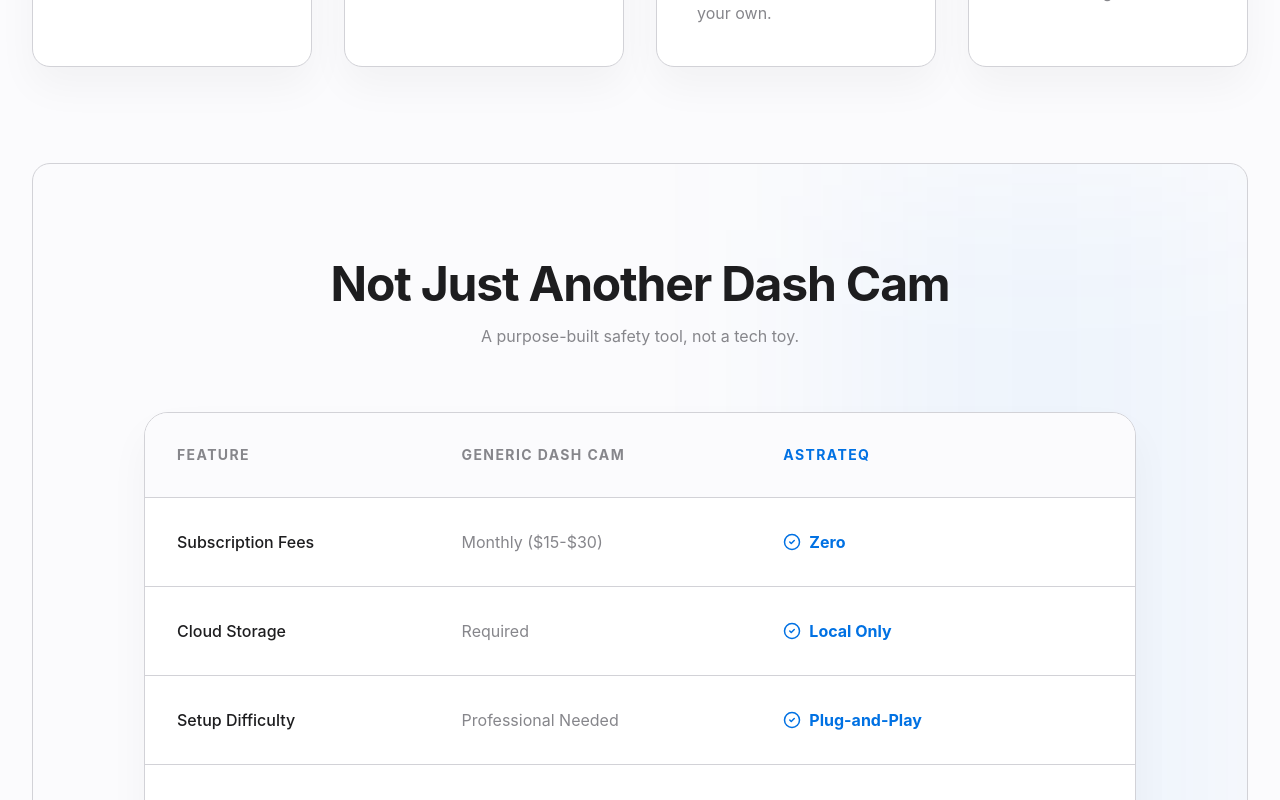
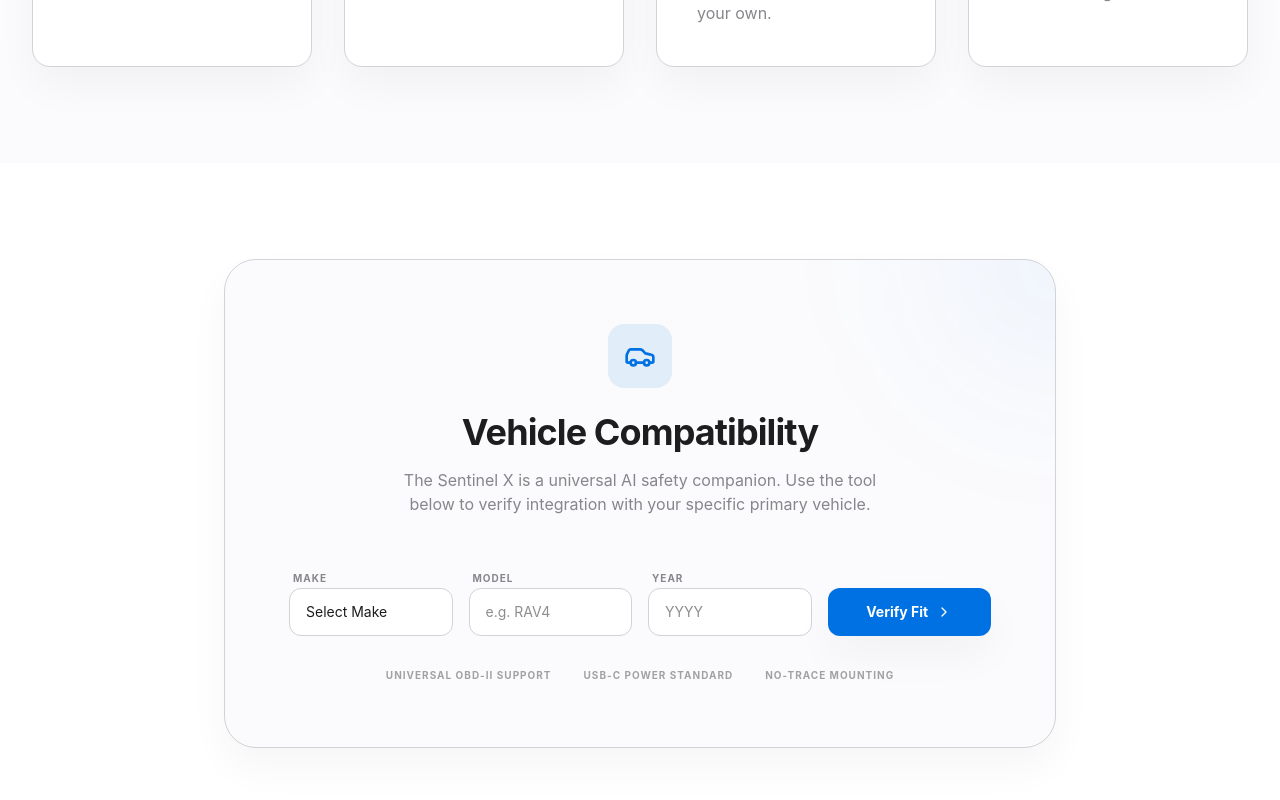
Before and after one commit to MaverickKing17/astrateq-prelaunch-funnel, a React (Vite) app: page / in a window 1280 px wide. Shown: the part 1920-2720 px from the top of the page. Built offline with nearby package versions, Linux system fonts and the light colour scheme.

Commit message:
feat: Add vehicle compatibility checker
Introduces a new section to the reservation funnel allowing users to check if the Astrateq system is compatible with their vehicle. This enhances user experience by providing immediate feedback on product fitment.

```diff
--- a/src/App.tsx
+++ b/src/App.tsx
@@ -3,7 +3,7 @@
  * SPDX-License-Identifier: Apache-2.0
  */
 
-import { useState, useEffect, ReactNode } from 'react';
+import { useState, useEffect, ReactNode, FormEvent } from 'react';
 import {
   ShieldCheck,
   Zap,
@@ -25,7 +25,8 @@
   FileText,
   Info,
   Truck,
-  Heart
+  Heart,
+  Car
 } from 'lucide-react';
 import { motion, AnimatePresence } from 'motion/react';
 
@@ -328,6 +329,130 @@
             title="Winter-Tested"
             description="Optimized for Alberta/Ontario conditions. Glare reduction for low-sun winter driving."
           />
+        </div>
+      </div>
+    </section>
+  );
+};
+
+const CompatibilityChecker = () => {
+  const [make, setMake] = useState('');
+  const [model, setModel] = useState('');
+  const [year, setYear] = useState('');
+  const [result, setResult] = useState<'none' | 'checking' | 'compatible'>('none');
+
+  const makes = ["Toyota", "Honda", "Ford", "Chevrolet", "Tesla", "BMW", "Audi", "Mercedes-Benz", "Hyundai", "Kia", "Subaru", "Volkswagen", "Lexus", "Mazda", "Volvo", "Dodge", "Ram", "Jeep", "Nissan"];
+
+  const handleCheck = (e: FormEvent) => {
+    e.preventDefault();
+    setResult('checking');
+    setTimeout(() => {
+      setResult('compatible');
+    }, 1500);
+  };
+
+  return (
+    <section className="py-24 bg-white" id="compatibility">
+      <div className="max-w-4xl mx-auto px-4 sm:px-6 lg:px-8">
+        <div className="bg-brand-bg rounded-[32px] p-8 md:p-16 border border-brand-border shadow-premium relative overflow-hidden">
+          <div className="absolute top-0 right-0 w-64 h-64 bg-brand-primary/5 rounded-full blur-[80px] -mr-32 -mt-32" />
+
+          <div className="relative z-10">
+            <div className="text-center mb-12 space-y-4">
+              <div className="w-16 h-16 bg-brand-primary/10 rounded-2xl flex items-center justify-center mx-auto mb-6">
+                <Car className="text-brand-primary" size={32} />
+              </div>
+              <h2 className="text-3xl md:text-4xl font-bold tracking-tight">Vehicle Compatibility</h2>
+              <p className="text-brand-gray max-w-lg mx-auto">
+                The Sentinel X is a universal AI safety companion. Use the tool below to verify integration with your specific primary vehicle.
+              </p>
+            </div>
+
+            <form onSubmit={handleCheck} className="grid grid-cols-1 md:grid-cols-4 gap-4 mb-8">
+              <div className="space-y-2">
+                <label className="text-[10px] font-bold uppercase tracking-widest text-brand-gray ml-1">Make</label>
+                <select
+                  value={make}
+                  onChange={(e) => setMake(e.target.value)}
+                  className="w-full h-12 bg-white border border-brand-border rounded-xl px-4 text-sm focus:ring-1 focus:ring-brand-primary outline-none appearance-none cursor-pointer"
+                  required
+                >
+                  <option value="">Select Make</option>
+                  {makes.sort().map(m => <option key={m} value={m}>{m}</option>)}
+                </select>
+              </div>
+              <div className="space-y-2">
+                <label className="text-[10px] font-bold uppercase tracking-widest text-brand-gray ml-1">Model</label>
+                <input
+                  type="text"
+                  placeholder="e.g. RAV4"
+                  value={model}
+                  onChange={(e) => setModel(e.target.value)}
+                  className="w-full h-12 bg-white border border-brand-border rounded-xl px-4 text-sm focus:ring-1 focus:ring-brand-primary outline-none"
+                  required
+                />
+              </div>
+              <div className="space-y-2">
+                <label className="text-[10px] font-bold uppercase tracking-widest text-brand-gray ml-1">Year</label>
+                <input
+                  type="number"
+                  placeholder="YYYY"
+                  min="1990"
+                  max="2026"
+                  value={year}
+                  onChange={(e) => setYear(e.target.value)}
+                  className="w-full h-12 bg-white border border-brand-border rounded-xl px-4 text-sm focus:ring-1 focus:ring-brand-primary outline-none"
+                  required
+                />
+              </div>
+              <div className="flex items-end">
+                <button
+                  type="submit"
+                  disabled={result === 'checking'}
+                  className="w-full h-12 bg-brand-primary text-white rounded-xl font-bold text-sm hover:opacity-90 transition-all flex items-center justify-center gap-2 group shadow-premium"
+                >
+                  {result === 'checking' ? (
+                    <div className="w-5 h-5 border-2 border-white/30 border-t-white rounded-full animate-spin" />
+                  ) : (
+                    <>
+                      Verify Fit <ChevronRight size={16} className="group-hover:translate-x-1 transition-transform" />
+                    </>
+                  )}
+                </button>
+              </div>
+            </form>
+
+            <AnimatePresence mode="wait">
+              {result === 'compatible' && (
+                <motion.div
+                  initial={{ opacity: 0, y: 10 }}
+                  animate={{ opacity: 1, y: 0 }}
+                  className="bg-white/80 backdrop-blur-sm border border-green-200 rounded-2xl p-6 flex flex-col md:flex-row items-center gap-6"
+                >
+                  <div className="w-12 h-12 bg-green-100 rounded-full flex items-center justify-center text-green-600 shrink-0">
+                    <CheckCircle2 size={24} />
+                  </div>
+                  <div className="text-center md:text-left space-y-1">
+                    <h4 className="font-bold text-brand-dark">Perfect Fit Found: {year} {make} {model}</h4>
+                    <p className="text-sm text-brand-gray">
+                      Sentinel X integrates with your vehicle's standard 12V/USB power architecture. Our universal adhesive mount is optimized for your windshield's incline.
+                    </p>
+                  </div>
+                  <div className="md:ml-auto">
+                    <a href="#reserve" className="inline-block bg-brand-primary text-white px-6 py-2.5 rounded-full text-xs font-bold hover:scale-105 transition-transform whitespace-nowrap">
+                      Claim Batch 01 Spot
+                    </a>
+                  </div>
+                </motion.div>
+              )}
+            </AnimatePresence>
+
+            <div className="mt-8 flex flex-wrap justify-center gap-8 opacity-40 grayscale">
+              <span className="text-[10px] font-bold tracking-widest uppercase">Universal OBD-II Support</span>
+              <span className="text-[10px] font-bold tracking-widest uppercase">USB-C Power Standard</span>
+              <span className="text-[10px] font-bold tracking-widest uppercase">No-Trace Mounting</span>
+            </div>
+          </div>
         </div>
       </div>
     </section>
@@ -1051,6 +1176,7 @@
       <TrustBanner />
       <EmotionalNarrative />
       <ValuationZone />
+      <CompatibilityChecker />
       <ComparisonSection />
       <Testimonials />
       <section className="py-24" id="box">
```
